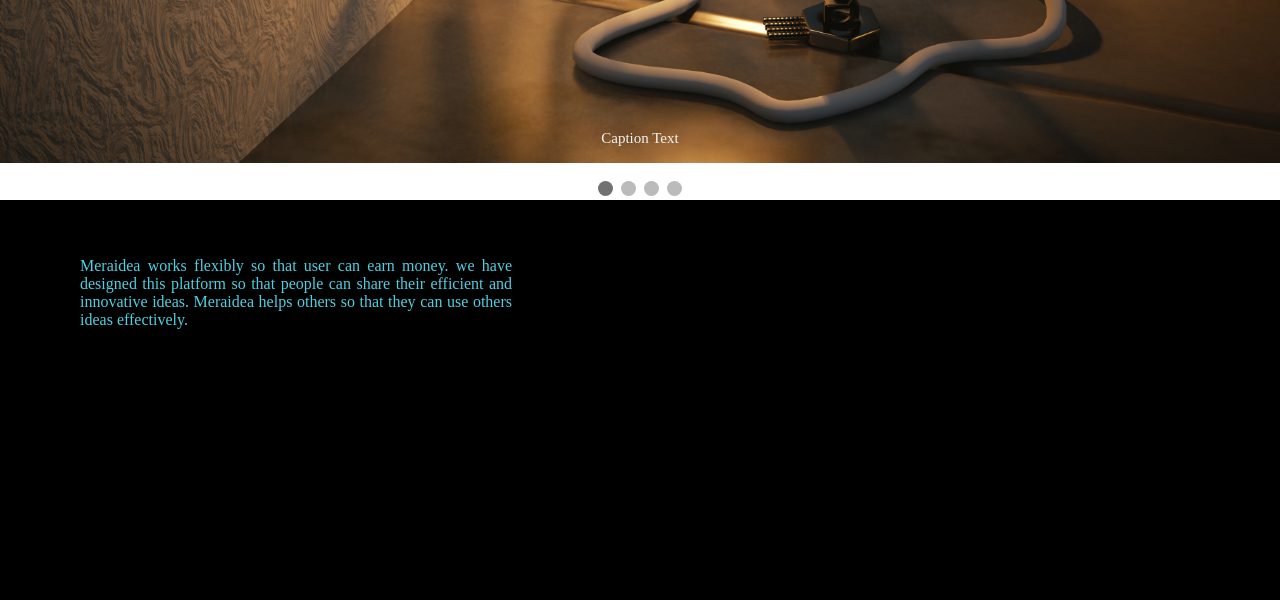
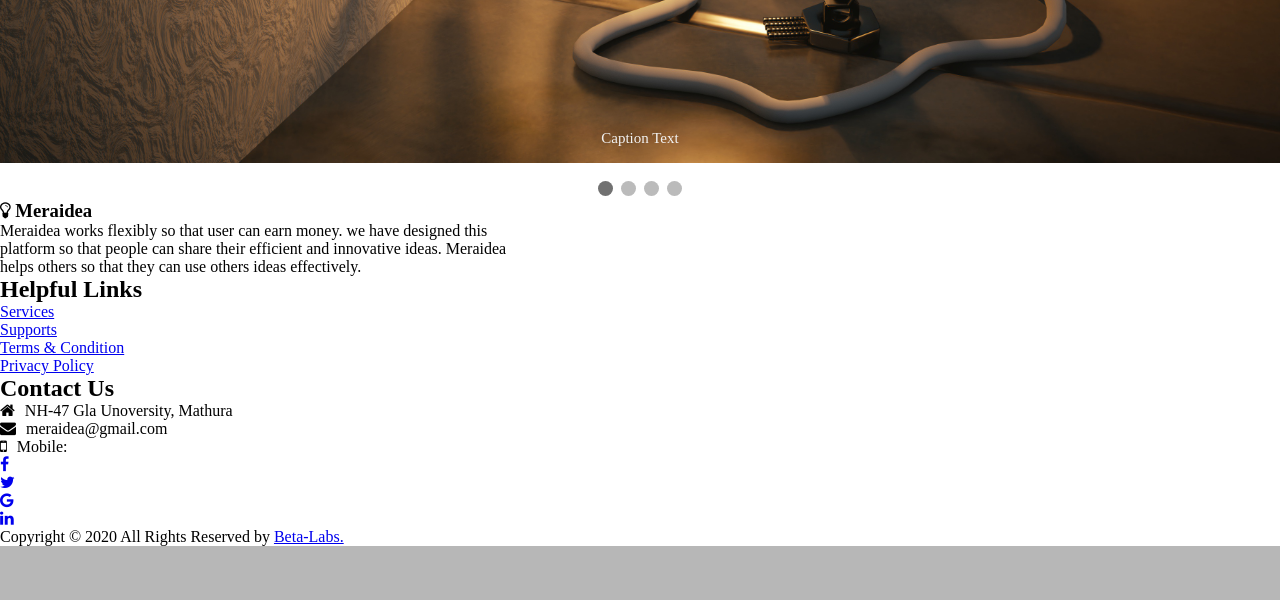
Before and after one commit to the-pandey-ji/MeraIdea, a PHP site: page /homepage.html in a window 1280 px wide. Shown: the part 1683-2283 px from the top of the page. After the commit the page ends 2229 px from the top, so only its background shows below. Run offline with PHP 8.4, Linux system fonts and the light colour scheme.

Commit message:
footer add

```diff
--- a/homepage.css
+++ b/homepage.css
@@ -85,17 +85,15 @@
 
 }
 .heading{
-  /* text-shadow: 0 0 0.1em teal; */
-  /* background-color:#FFFFE0; */
-  font-size: 60px;
+  text-shadow: 0 0 0.1em teal;
+  background-color:#FFFFE0;
+  font-size: 40px;
   text-align: center;
-  /* border: 2px solid blue; */
+  border: 2px solid blue;
   box-shadow: 5px 7px 7px 7px black;
-   background-color: #111;
-    color: #fff;
-    padding: 18px;
-    font-size: 25px;
-    letter-spacing: 10px;
+   background-color:white;
+    color: black;
+
 }
 
 .mySlides {display: none}
@@ -189,16 +187,27 @@ img {vertical-align: middle;}
     width: 100%;
     height: 400px;
     background-color: black;
+
   }
-  .about{
+  .link1{
     width: 40%;
+
   }
-  .about p{
+  .link p{
     /* justify-content: center;
     display: flex; */
     text-align: justify;
     color:  #4DD0E1;
     margin-left: 80px;
-    margin-top: 30px;
-    /* margin-right: 30px; */
+    /* margin-top: 100px; */
   }
+  .link h1
+  {
+    color: darkblue;
+    font-size: 60px;
+    margin-left: 60px;
+    padding: 60px;
+    text-align: justify;
+    text-shadow: -4px -4px 4px green, 4px 4px 4px blue;
+    color: gold;
+  }
--- a/homepage.html
+++ b/homepage.html
@@ -5,6 +5,7 @@
     <meta name="viewport" content="width=device-width, initial-scale=1.0">
     <link rel="stylesheet" href="homepage.css">
     <link rel="stylesheet" href="https://stackpath.bootstrapcdn.com/font-awesome/4.7.0/css/font-awesome.min.css">
+
     <title>MeraIdea</title>
 
 </head>
@@ -93,15 +94,46 @@
         }
         </script>
         <footer>
-          <section class="sec1">
-            <div class="about">
-              <h1>Meraidea</h1>
+        <section class="sec-1">
+          <section class="link1">
+              <h1>
+                <i class="fa fa-lightbulb-o" aria-hidden="true"></i>
+                Meraidea</h1>
               <p>Meraidea works flexibly so that user can earn money. we have designed this platform
                  so that people can share their efficient  and innovative ideas. Meraidea helps others so that they can use others ideas effectively.</p>
-            </div>
           </section>
-
-
+          <section class="link2">
+            <h2>Helpful Links</h2>
+            <ul>
+              <li><a href="#">Services</a></li>
+              <li><a href="#">Supports</a></li>
+              <li><a href="#">Terms & Condition</a></li>
+              <li><a href="#">Privacy Policy</a></li>
+            </ul>
+          </section>
+          <section class="link3">
+            <h2>Contact Us</h2>
+            <ul>
+            <li><i class="fa fa-home" style="margin-right: 10px;"></i><span>NH-47 Gla Unoversity, Mathura</span></li>
+            <li><i class="fa fa-envelope" style="margin-right: 10px;"></i><span>meraidea@gmail.com</span></li>
+            <li><i class="fa fa-mobile" style="margin-right: 10px;"></i><span>Mobile: </span></li>
+            </ul>
+          </section>
+        </section>
+        <section class="sec2">
+          <ul>
+            <li><a href="#"><i class="fa fa-facebook"></i></a></li>
+            <li><a href="#"><i class="fa fa-twitter"></i></a></li>
+            <li><a href="#"><i class="fa fa-google"></i></a></li>
+            <li><a href="#"><i class="fa fa-linkedin"></i></a></li>
+        </ul>
+        </section>
+        <section class="sec3">
+          <p>
+            Copyright © 2020 All Rights Reserved by
+            <a href="https://www.beta-labs.in">Beta-Labs.</a>
+        </p>
+        </section>
         </footer>
 
 </body>
```
Also changed, not shown: 1 other file.
